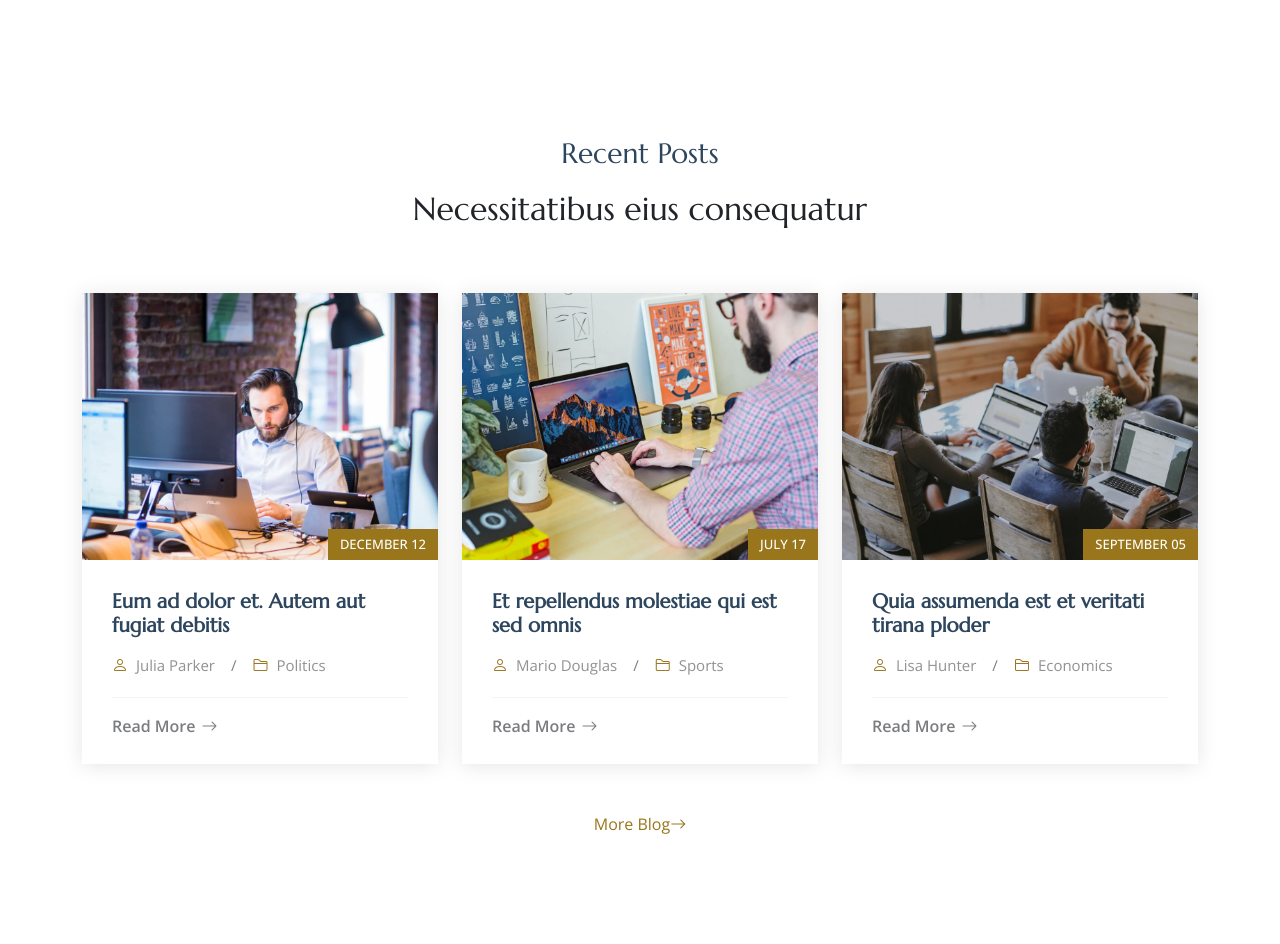
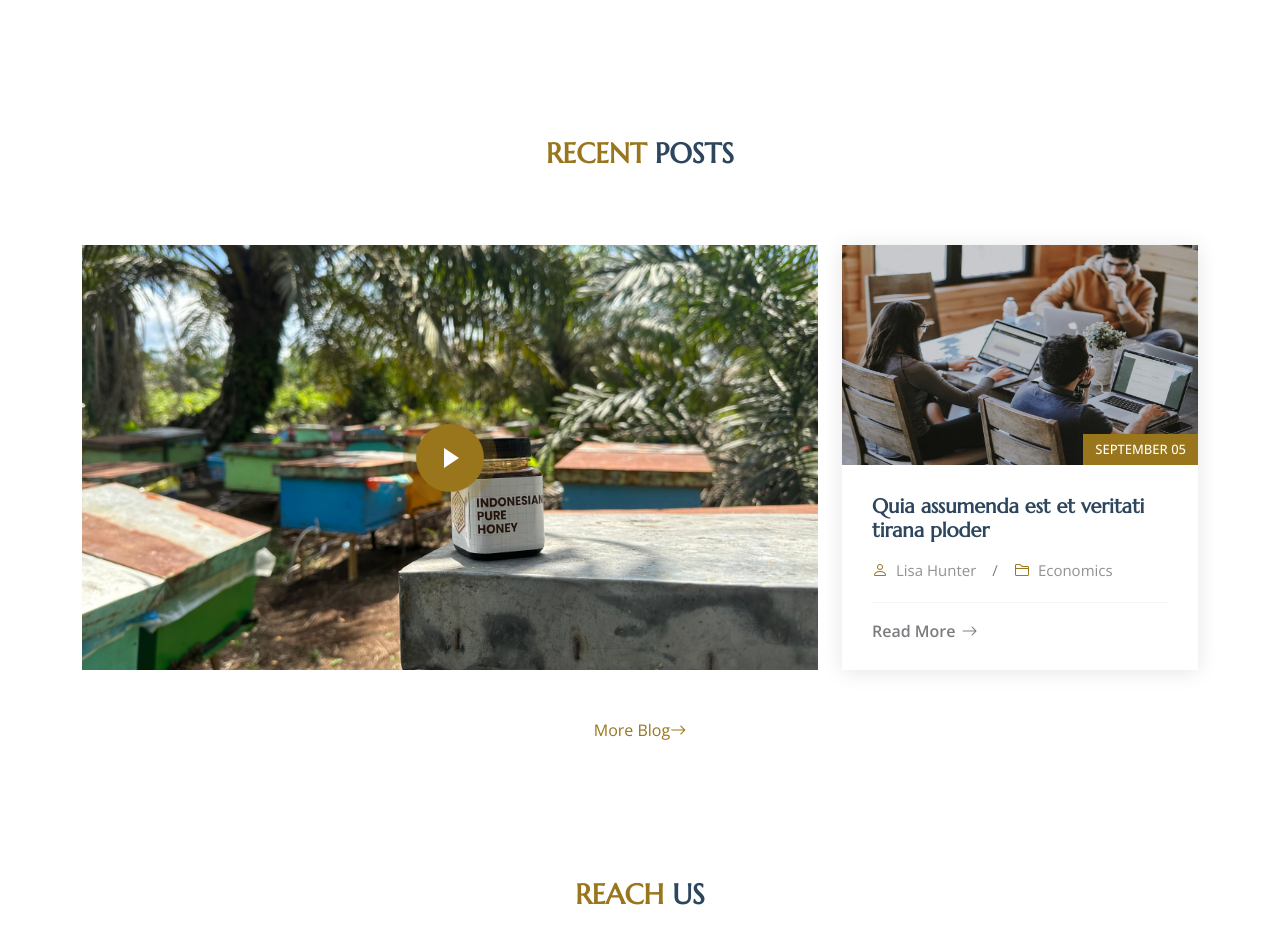
Before and after one commit to Muhafifudin2306/madow-honey, a plain HTML site: page index.html in a window 1280 px wide. Shown: the part 5080-6024 px from the top of the page. Drawn offline with nearby package versions, Linux system fonts and the light colour scheme.

Commit message:
Fixing Blog View

```diff
--- a/index.html
+++ b/index.html
@@ -521,87 +521,31 @@
       </div><!-- End Section Title -->
     </section>
     <!-- Recent Posts Section -->
-    <section id="recent-posts" class="recent-posts section">
+    <section id="recent-posts" class="about-3 section recent-posts section">
 
       <!-- Section Title -->
       <div class="container section-title" data-aos="fade-up">
-        <h2>Recent Posts</h2>
-        <p>Necessitatibus eius consequatur</p>
+        <h2 class="fw-bold">
+          <span class="text-gold-i">RECENT</span>
+          POSTS
+        </h2>
       </div><!-- End Section Title -->
 
       <div class="container">
 
         <div class="row gy-5 mb-5">
+          <div class="col-lg-8 position-relative" data-aos="fade-up">
+            <img src="assets/img/img_sq_1.jpg" alt="Image" class="w-100" height="425">
+            <a href="https://www.youtube.com/watch?v=Y7f98aduVJ8" class="glightbox pulsating-play-btn">
+              <span class="play"><i class="bi bi-play-fill"></i></span>
+            </a>
+          </div>
 
-          <div class="col-xl-4 col-md-6">
-            <div class="post-item position-relative h-100" data-aos="fade-up" data-aos-delay="100">
-
-              <div class="post-img position-relative overflow-hidden">
-                <img src="assets/img/blog/blog-1.jpg" class="img-fluid" alt="">
-                <span class="post-date">December 12</span>
-              </div>
-
-              <div class="post-content d-flex flex-column">
-
-                <h3 class="post-title">Eum ad dolor et. Autem aut fugiat debitis</h3>
-
-                <div class="meta d-flex align-items-center">
-                  <div class="d-flex align-items-center">
-                    <i class="bi bi-person"></i> <span class="ps-2">Julia Parker</span>
-                  </div>
-                  <span class="px-3 text-black-50">/</span>
-                  <div class="d-flex align-items-center">
-                    <i class="bi bi-folder2"></i> <span class="ps-2">Politics</span>
-                  </div>
-                </div>
-
-                <hr>
-
-                <a href="blog-details.html" class="readmore stretched-link"><span>Read More</span><i
-                    class="bi bi-arrow-right"></i></a>
-
-              </div>
-
-            </div>
-          </div><!-- End post item -->
-
-          <div class="col-xl-4 col-md-6">
-            <div class="post-item position-relative h-100" data-aos="fade-up" data-aos-delay="200">
-
-              <div class="post-img position-relative overflow-hidden">
-                <img src="assets/img/blog/blog-2.jpg" class="img-fluid" alt="">
-                <span class="post-date">July 17</span>
-              </div>
-
-              <div class="post-content d-flex flex-column">
-
-                <h3 class="post-title">Et repellendus molestiae qui est sed omnis</h3>
-
-                <div class="meta d-flex align-items-center">
-                  <div class="d-flex align-items-center">
-                    <i class="bi bi-person"></i> <span class="ps-2">Mario Douglas</span>
-                  </div>
-                  <span class="px-3 text-black-50">/</span>
-                  <div class="d-flex align-items-center">
-                    <i class="bi bi-folder2"></i> <span class="ps-2">Sports</span>
-                  </div>
-                </div>
-
-                <hr>
-
-                <a href="blog-details.html" class="readmore stretched-link"><span>Read More</span><i
-                    class="bi bi-arrow-right"></i></a>
-
-              </div>
-
-            </div>
-          </div><!-- End post item -->
-
-          <div class="col-xl-4 col-md-6" data-aos="fade-up" data-aos-delay="300">
+          <div class="col-md-4" data-aos="fade-up" data-aos-delay="300">
             <div class="post-item position-relative h-100">
 
               <div class="post-img position-relative overflow-hidden">
-                <img src="assets/img/blog/blog-3.jpg" class="img-fluid" alt="">
+                <img src="assets/img/blog/blog-3.jpg" class="w-100" alt="" height="220">
                 <span class="post-date">September 05</span>
               </div>
 
@@ -622,7 +566,7 @@
                 <hr>
 
                 <a href="blog-details.html" class="readmore stretched-link"><span>Read More</span><i
-                    class="bi bi-arrow-right"></i></a>
+                    class="bi bi-arrow-right" data-aos="fade-up"></i></a>
 
               </div>
 
```
